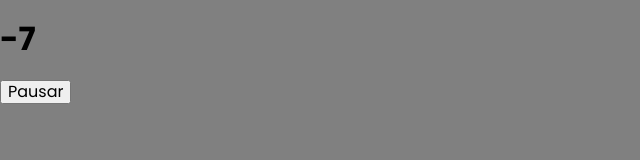
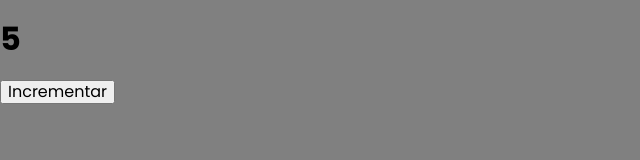
Before and after one commit to diloes/react-users-list, a React (Vite) app: page / in a window 1280 px wide. Shown: the top 160 px of the page, without its empty margins (0-640 px from the left). Built offline with nearby package versions, Linux system fonts and the light colour scheme.

Commit message:
No he terminado de hacer todo el código d ls vidos

```diff
--- a/src/App.jsx
+++ b/src/App.jsx
@@ -1,27 +1,26 @@
 import { useEffect, useState } from 'react'
+
+const getInitialValue = () =>
+	new Promise(resolve => {
+		setTimeout(() => resolve(5), 2000)
+	})
+
+const setInitialValue = async setCount => {
+	const initialValue = await getInitialValue()
+	setCount(initialValue)
+}
 
 const App = () => {
 	const [count, setCount] = useState(0)
-	const [play, setPlay] = useState(true)
-
-	console.log('Render Antes de useEffect')
 
 	useEffect(() => {
-		if (!play) return
-
-		const intervalId = setInterval(() => {
-			setCount(prevCount => prevCount - 1)
-		}, 1000)
-
-		return () => clearInterval(intervalId)
-	}, [play])
-
-	console.log('Render después de useEfect')
+		setInitialValue(setCount)
+	}, [])
 
 	return (
 		<div>
 			<h1>{count}</h1>
-			<button onClick={() => setPlay(!play)}>{play ? 'Pausar' : 'Continuar'}</button>
+			<button onClick={() => setCount(count + 1)}>Incrementar</button>
 		</div>
 	)
 }
```
